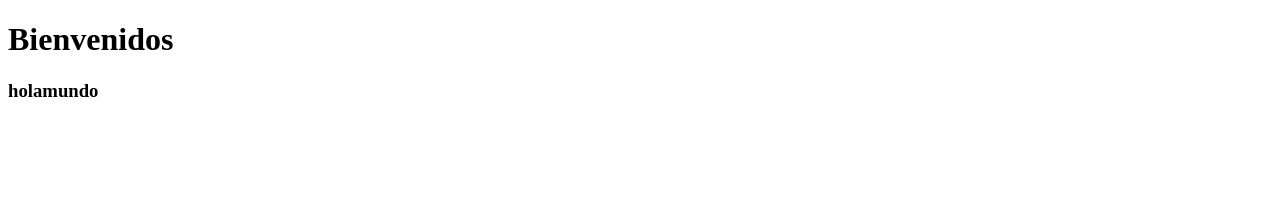
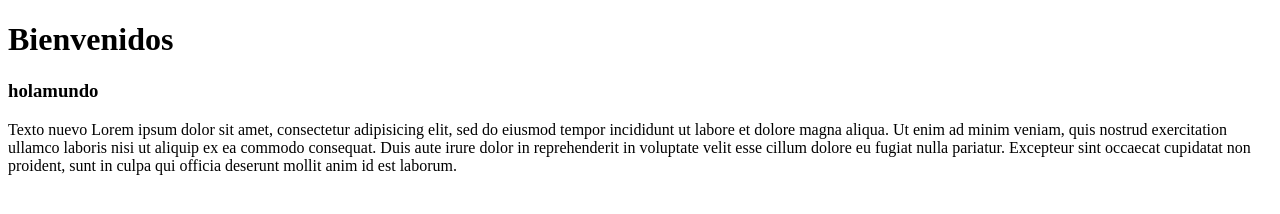
Before and after one commit to CristianTayan/ClaseOptaII19Abril, a plain HTML site: page index.html in a window 1280 px wide. Drawn offline with Linux system fonts and the light colour scheme.

Commit message:
cambio nuevo

```diff
--- a/index.html
+++ b/index.html
@@ -6,6 +6,12 @@
 <body>
 	<h1>Bienvenidos</h1>
 	<h3>holamundo</h3>
+	<p>Texto nuevo Lorem ipsum dolor sit amet, consectetur adipisicing elit, sed do eiusmod
+	tempor incididunt ut labore et dolore magna aliqua. Ut enim ad minim veniam,
+	quis nostrud exercitation ullamco laboris nisi ut aliquip ex ea commodo
+	consequat. Duis aute irure dolor in reprehenderit in voluptate velit esse
+	cillum dolore eu fugiat nulla pariatur. Excepteur sint occaecat cupidatat non
+	proident, sunt in culpa qui officia deserunt mollit anim id est laborum.</p>
 
 </body>
 </html>
```
